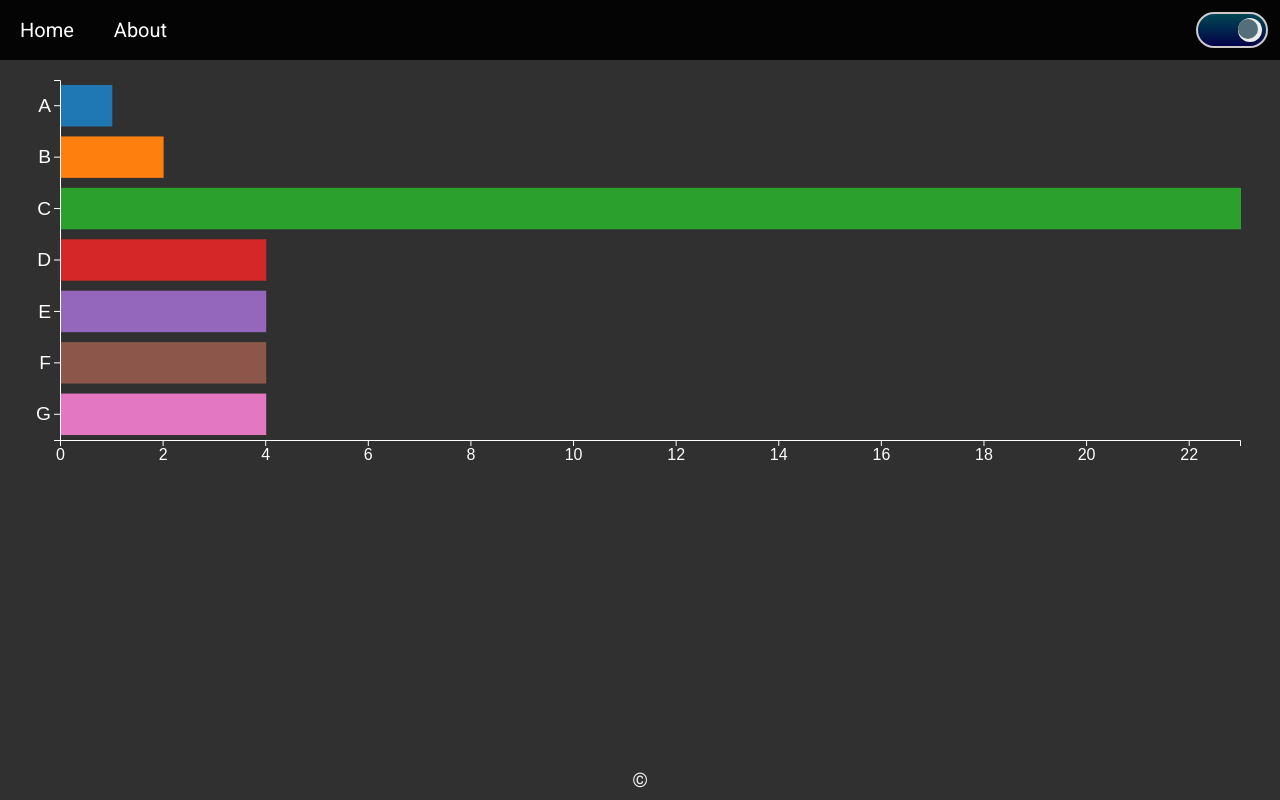
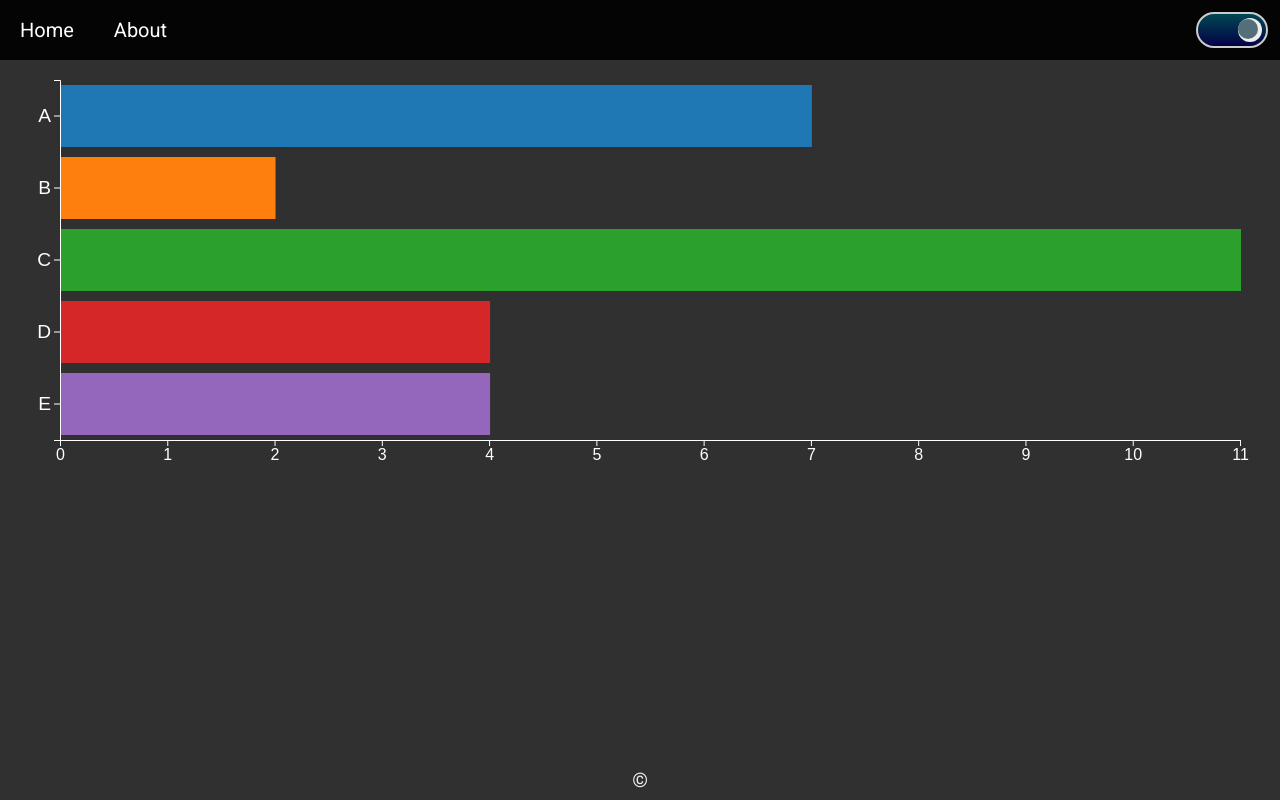
Before and after one commit to rahulkadukar/react-charts-d3js, a React app: page / in a window 1280 px wide. Built offline with nearby package versions, Linux system fonts and the light colour scheme.

Commit message:
Added easing transitions

```diff
--- a/package.json
+++ b/package.json
@@ -45,9 +45,11 @@
     "compression": "^1.7.4",
     "d3-array": "^2.4.0",
     "d3-axis": "^1.0.12",
+    "d3-ease": "^1.0.6",
     "d3-scale": "^3.2.1",
     "d3-scale-chromatic": "^1.5.0",
     "d3-selection": "^1.4.1",
+    "d3-transition": "^1.3.2",
     "react": "^16.12.0",
     "react-dom": "^16.12.0",
     "react-router-dom": "^5.2.0",
--- a/src/charts/BarChart.js
+++ b/src/charts/BarChart.js
@@ -3,12 +3,14 @@ import { max as d3max } from 'd3-array'
 import {
   axisBottom as d3axisBottom,
   axisLeft as d3axisLeft } from 'd3-axis'
+import { easeLinear as d3easeLinear } from 'd3-ease'
 import {
   scaleBand as d3scaleBand,
   scaleLinear as d3scaleLinear,
   scaleOrdinal as d3scaleOrdinal } from 'd3-scale'
 import { schemeCategory10 } from 'd3-scale-chromatic'
 import { select as d3select } from 'd3-selection'
+import { transition } from "d3-transition"
 
 const BarChart = (props) => {
   console.log(props)
@@ -58,16 +60,23 @@ const BarChart = (props) => {
       .style("font-size", "1em")
       .style("color", `${theme === 'dark' ? 'white' : 'black'}`)
 
-    g.attr("width", innerWidth)
+    const allBars = g.attr("width", innerWidth)
       .attr("height", innerHeight)
       .selectAll("rect").data(data)
-      .enter()
-      .append("rect")
-      .attr("x", 1)
-      .attr("y", d => yScale(d.k) + 5)
-      .attr("width", d => xScale(d.v))
-      .attr("height", yScale.bandwidth() - 10)
-      .style("fill", d => colorScale(d.k))
+
+    allBars.enter()
+        .append("rect")
+        .attr("x", 1)
+        .attr("y", d => yScale(d.k) + 5)
+        .attr("width", 1)
+      .merge(allBars)
+        .attr("height", yScale.bandwidth() - 10)
+        .style("fill", d => colorScale(d.k))
+      .transition()
+        .duration(1000)
+        .ease(d3easeLinear)
+        .attr("width", d => xScale(d.v))
+
   })
 
   return (
--- a/src/docs/BarChartDocs.js
+++ b/src/docs/BarChartDocs.js
@@ -3,13 +3,11 @@ import BarChart from "../charts/BarChart"
 import ThemeContext from "../components/ThemeContext"
 
 const data = [
-  {k: "A", v: 1},
+  {k: "A", v: 7},
   {k: "B", v: 2},
-  {k: "C", v: 23},
+  {k: "C", v: 11},
   {k: "D", v: 4},
-  {k: "E", v: 4},
-  {k: "F", v: 4},
-  {k: "G", v: 4}
+  {k: "E", v: 4}
 ]
 
 function BarChartDocs() {
```
Also changed, not shown: 1 other file (tests, documents, lock files or other folders).
